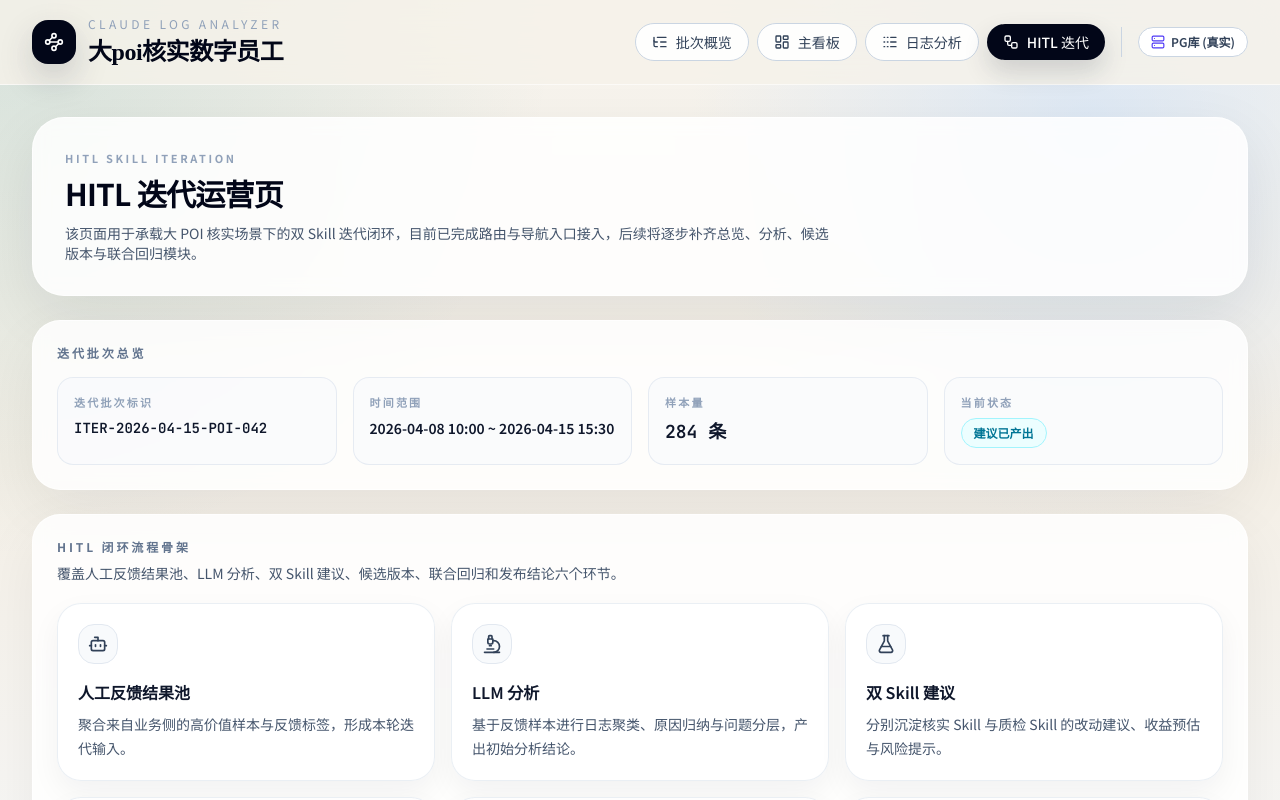
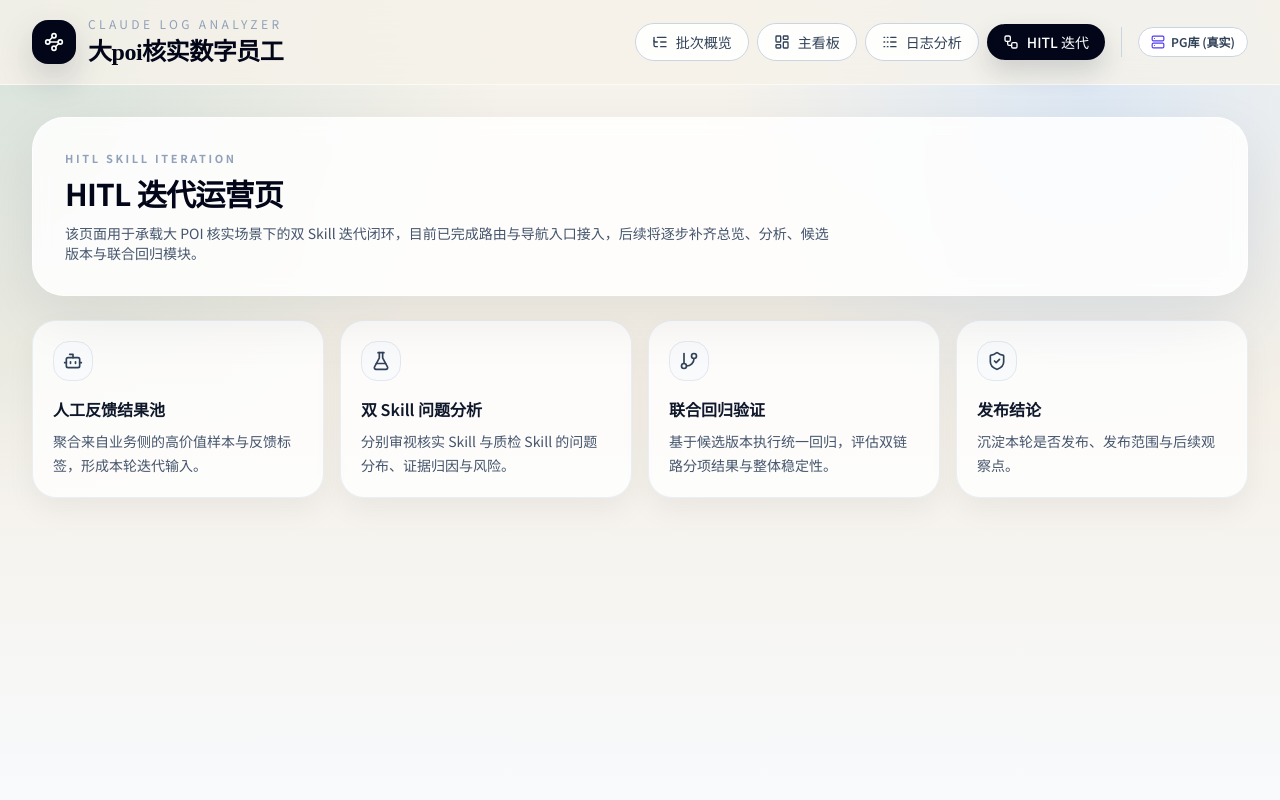
Before and after one commit to xyx593999449-ai/claude-log-analyzer, a React (Vite) app: page /hitl-iterations in a window 1280 px wide. Shown: the top 800 px of the page. Built offline with nearby package versions, Linux system fonts and the light colour scheme.

Commit message:
Revert "feat: [US-003] - [搭建 HITL 迭代页的总览与流程骨架区]"
This reverts commit 420c447307676813aa64db67342309a880954e4e.

```diff
--- a/prd.json
+++ b/prd.json
@@ -44,7 +44,7 @@
         "Verify in browser using dev-browser skill"
       ],
       "priority": 3,
-      "passes": true,
+      "passes": false,
       "notes": ""
     },
     {
--- a/src/components/dashboard/HITLIterationPage.tsx
+++ b/src/components/dashboard/HITLIterationPage.tsx
@@ -1,5 +1,4 @@
-import { Bot, FlaskConical, GitBranch, Microscope, Rocket, ShieldCheck } from "lucide-react";
-import type { HITLIterationBatchStatus } from "../../lib/dashboardTypes";
+import { Bot, FlaskConical, GitBranch, ShieldCheck } from "lucide-react";
 
 const FLOW_STEPS = [
   {
@@ -8,19 +7,9 @@ const FLOW_STEPS = [
     icon: Bot,
   },
   {
-    title: "LLM 分析",
-    description: "基于反馈样本进行日志聚类、原因归纳与问题分层，产出初始分析结论。",
-    icon: Microscope,
-  },
-  {
-    title: "双 Skill 建议",
-    description: "分别沉淀核实 Skill 与质检 Skill 的改动建议、收益预估与风险提示。",
+    title: "双 Skill 问题分析",
+    description: "分别审视核实 Skill 与质检 Skill 的问题分布、证据归因与风险。",
     icon: FlaskConical,
-  },
-  {
-    title: "候选版本",
-    description: "汇总双 Skill 基线与候选版本，明确能力变更范围与回归关注点。",
-    icon: Rocket,
   },
   {
     title: "联合回归验证",
@@ -34,29 +23,6 @@ const FLOW_STEPS = [
   },
 ];
 
-const STATUS_LABEL_MAP: Record<HITLIterationBatchStatus, string> = {
-  analysis_in_progress: "分析进行中",
-  suggestions_ready: "建议已产出",
-  candidate_versions_ready: "候选版本就绪",
-  joint_regression_running: "联合回归进行中",
-  decision_completed: "发布结论已确认",
-};
-
-const STATUS_TONE_MAP: Record<HITLIterationBatchStatus, string> = {
-  analysis_in_progress: "border-amber-200 bg-amber-50 text-amber-700",
-  suggestions_ready: "border-cyan-200 bg-cyan-50 text-cyan-700",
-  candidate_versions_ready: "border-indigo-200 bg-indigo-50 text-indigo-700",
-  joint_regression_running: "border-sky-200 bg-sky-50 text-sky-700",
-  decision_completed: "border-emerald-200 bg-emerald-50 text-emerald-700",
-};
-
-const ITERATION_OVERVIEW = {
-  iterationBatchId: "ITER-2026-04-15-POI-042",
-  timeRangeLabel: "2026-04-08 10:00 ~ 2026-04-15 15:30",
-  sampleCount: 284,
-  status: "suggestions_ready" as HITLIterationBatchStatus,
-};
-
 export function HITLIterationPage() {
   return (
     <section className="space-y-6 text-slate-900">
@@ -68,38 +34,7 @@ export function HITLIterationPage() {
         </p>
       </div>
 
-      <article className="rounded-[28px] border border-white/70 bg-white/84 p-6 shadow-[0_20px_60px_rgba(15,23,42,0.06)] backdrop-blur">
-        <div className="text-xs font-bold uppercase tracking-[0.24em] text-slate-500">迭代批次总览</div>
-        <div className="mt-4 grid gap-4 md:grid-cols-2 xl:grid-cols-4">
-          <div className="rounded-2xl border border-slate-200/80 bg-slate-50/70 p-4">
-            <div className="text-[11px] font-bold uppercase tracking-[0.2em] text-slate-400">迭代批次标识</div>
-            <div className="mt-2 font-mono text-sm font-semibold text-slate-900">{ITERATION_OVERVIEW.iterationBatchId}</div>
-          </div>
-          <div className="rounded-2xl border border-slate-200/80 bg-slate-50/70 p-4">
-            <div className="text-[11px] font-bold uppercase tracking-[0.2em] text-slate-400">时间范围</div>
-            <div className="mt-2 text-sm font-semibold text-slate-900">{ITERATION_OVERVIEW.timeRangeLabel}</div>
-          </div>
-          <div className="rounded-2xl border border-slate-200/80 bg-slate-50/70 p-4">
-            <div className="text-[11px] font-bold uppercase tracking-[0.2em] text-slate-400">样本量</div>
-            <div className="mt-2 font-mono text-lg font-semibold text-slate-900">{ITERATION_OVERVIEW.sampleCount} 条</div>
-          </div>
-          <div className="rounded-2xl border border-slate-200/80 bg-slate-50/70 p-4">
-            <div className="text-[11px] font-bold uppercase tracking-[0.2em] text-slate-400">当前状态</div>
-            <div className="mt-2">
-              <span
-                className={`inline-flex items-center rounded-full border px-3 py-1.5 text-xs font-semibold ${STATUS_TONE_MAP[ITERATION_OVERVIEW.status]}`}
-              >
-                {STATUS_LABEL_MAP[ITERATION_OVERVIEW.status]}
-              </span>
-            </div>
-          </div>
-        </div>
-      </article>
-
-      <article className="rounded-[28px] border border-white/70 bg-white/84 p-6 shadow-[0_20px_60px_rgba(15,23,42,0.06)] backdrop-blur">
-        <div className="text-xs font-bold uppercase tracking-[0.24em] text-slate-500">HITL 闭环流程骨架</div>
-        <p className="mt-2 text-sm text-slate-600">覆盖人工反馈结果池、LLM 分析、双 Skill 建议、候选版本、联合回归和发布结论六个环节。</p>
-        <div className="mt-5 grid gap-4 md:grid-cols-2 xl:grid-cols-3">
+      <div className="grid gap-4 md:grid-cols-2 xl:grid-cols-4">
         {FLOW_STEPS.map((step) => (
           <article
             key={step.title}
@@ -113,7 +48,6 @@ export function HITLIterationPage() {
           </article>
         ))}
       </div>
-      </article>
     </section>
   );
 }
```
Also changed, not shown: progress.txt, 2 other files (tests, documents, lock files or other folders). Lines whose indentation alone changed are shown as unchanged.
